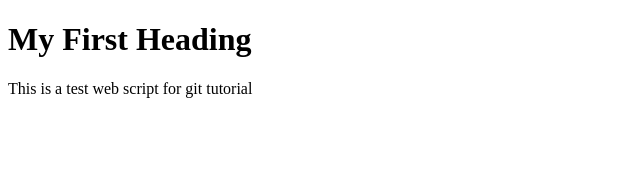
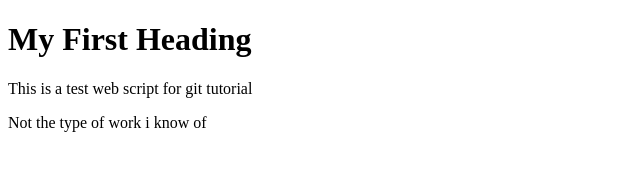
Before and after one commit to sarath-asoka/gitf, a plain HTML site: page index.html in a window 1280 px wide. Shown: the whole page, without its empty margins (0-640 px from the left). Drawn offline with Linux system fonts and the light colour scheme.

Commit message:
Another positive master comment

```diff
--- a/index.html
+++ b/index.html
@@ -8,6 +8,6 @@
 
 <h1>My First Heading</h1>
 <p>This is a test web script for git tutorial</p>
-
+Not the type of work i know of
 </body>
 </html>
```
